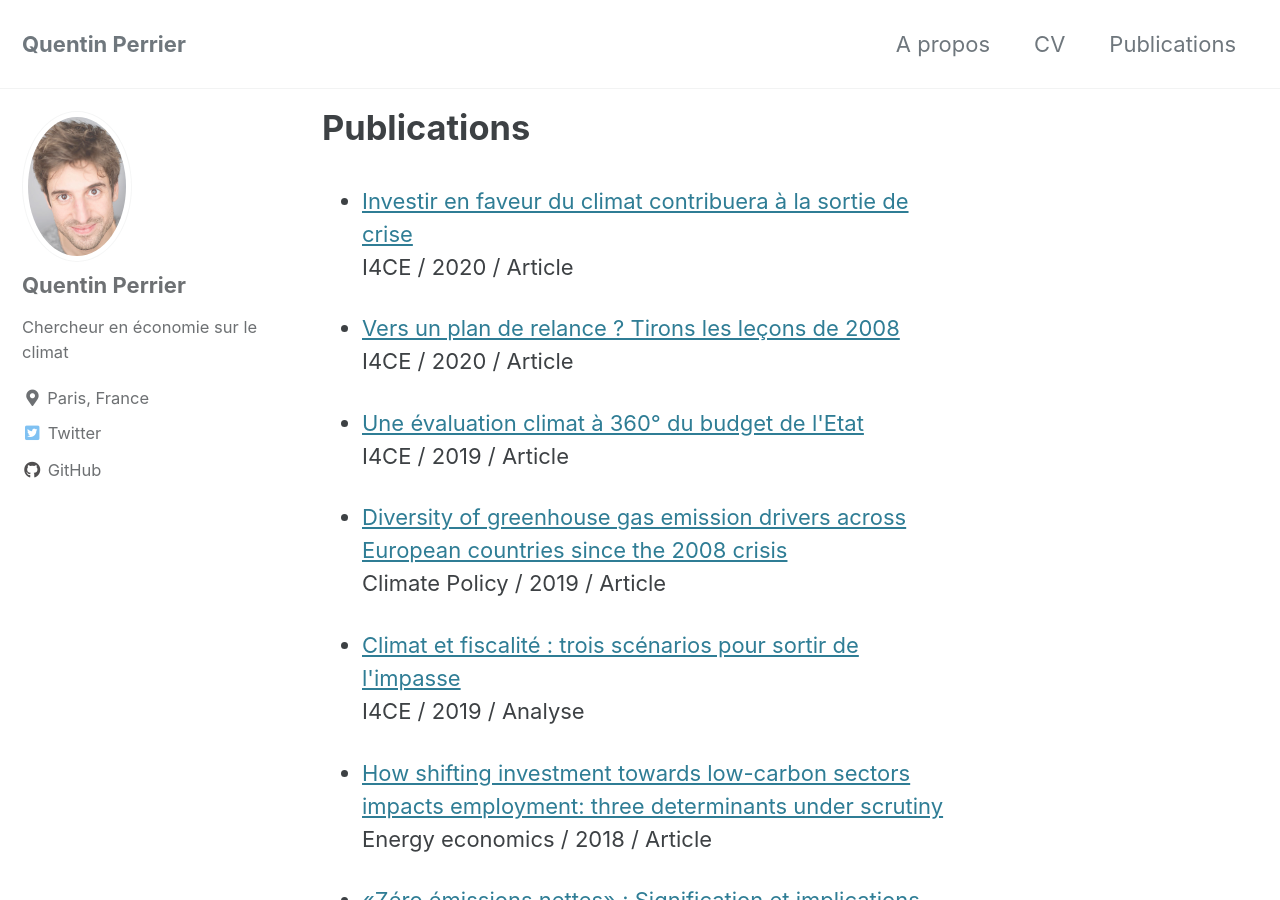
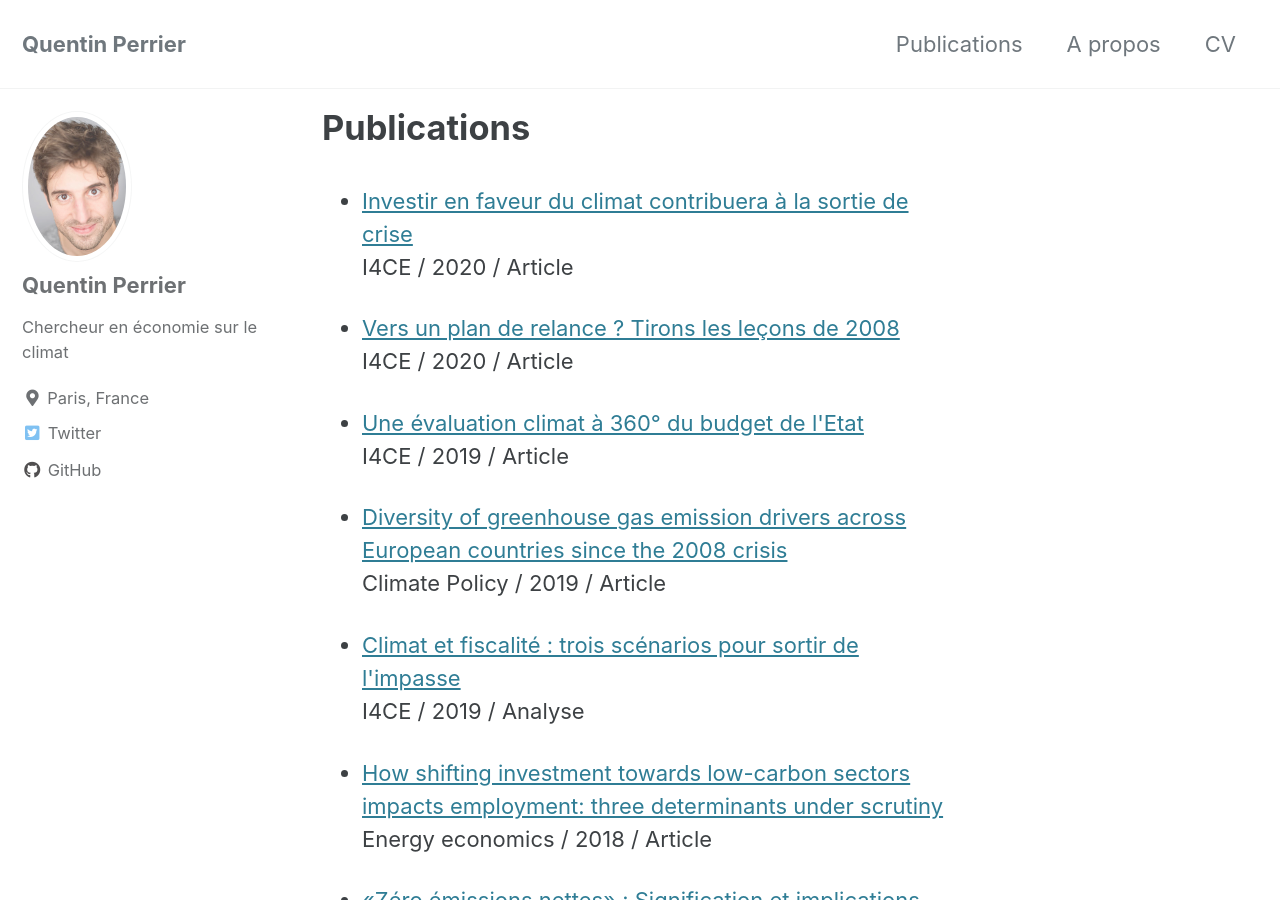
Before and after one commit to QuentinPerrier/QuentinPerrier.github.io, a Jekyll site: the page built from _pages/publications.md, in a window 1280 px wide and 900 px high. Built offline with Jekyll 4.4.1, drawn with Linux system fonts in a browser that asks for light colours; cached includes are drawn as plain includes; part of the change alters nothing that is shown.

```diff
--- a/_data/navigation.yml
+++ b/_data/navigation.yml
@@ -1,11 +1,12 @@
 # main links
 main:
+  - title: "Publications"
+    url: /publications/
   - title: "A propos"
     url: /about/
   - title: "CV"
-    url: /documents/CV_Quentin_Perrier.pdf
-  - title: "Publications"
-    url: /publications/
+    url: https://quentinperrier.github.io/documents/CV_Quentin_Perrier.pdf
+
   # - title: "Sample Collections"
   #   url: /collection-archive/
   # - title: "Sitemap"
```
Also changed, not shown: README.md, _pages/publications.md (renamed from publications/publications.md).
